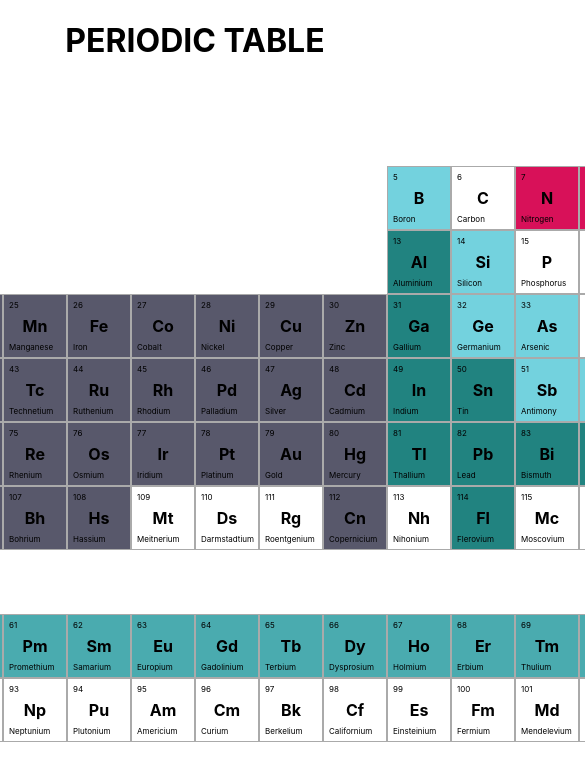
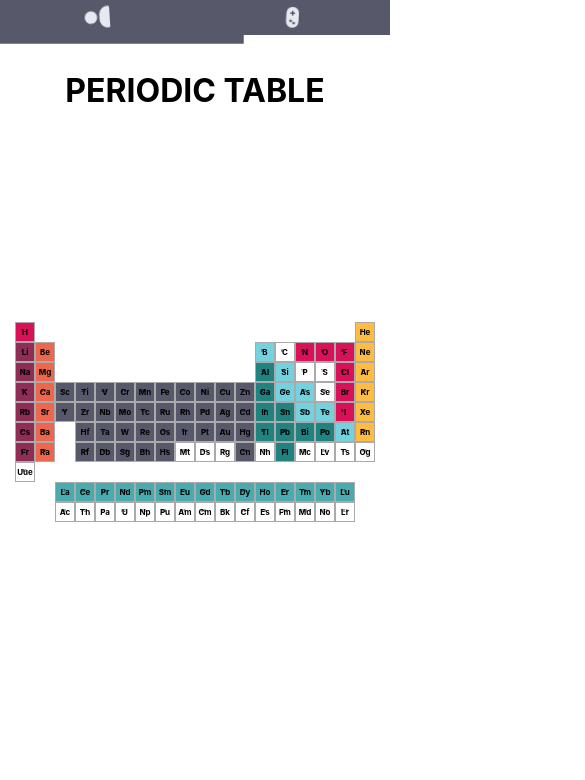
Before and after one commit to vuranokyigit/intperiodic-table, a React (Create React App) app: page / in a window 390 px wide. Shown: the top 780 px of the page, 585 px wide, since content can reach past the window. Built offline with nearby package versions, Linux system fonts and the light colour scheme.

Commit message:
revNavBar

```diff
--- a/package.json
+++ b/package.json
@@ -3,12 +3,15 @@
   "version": "0.1.0",
   "private": true,
   "dependencies": {
+    "@fortawesome/fontawesome-svg-core": "^6.4.0",
+    "@fortawesome/free-solid-svg-icons": "^6.4.0",
+    "@fortawesome/react-fontawesome": "^0.2.0",
     "@testing-library/jest-dom": "^5.16.5",
     "@testing-library/react": "^13.4.0",
     "@testing-library/user-event": "^13.5.0",
     "react": "^18.2.0",
     "react-dom": "^18.2.0",
-    "react-scripts": "5.0.1",
+    "react-scripts": "^5.0.1",
     "web-vitals": "^2.1.4"
   },
   "scripts": {
--- a/src/App.js
+++ b/src/App.js
@@ -1,10 +1,13 @@
 import React from "react";
 import "./App.css"
 import IntPeriodicTable from "./intPeriodicTable";
+import Navbar from "./navBar";
+
 //##TITLE & DESCRIPTION
 const App = () => {
     return (
         <div className="App">
+            <Navbar />
             <h1>PERIODIC TABLE</h1>
             <IntPeriodicTable />
         </div>
--- a/src/intPeriodicTable.css
+++ b/src/intPeriodicTable.css
@@ -6,6 +6,115 @@
     top: 50%;
     left: 50%;
     transform: translate(-50%, -50%);
+}
+/* ##PERIODIC TABLE AREA RESPONSIVE DESIGN */
+@media screen and (max-width:1294px) {
+  .periodic-table{
+    display: grid;
+    grid-template-columns: repeat(18, 60px);
+    position: absolute;
+    grid-template-rows: repeat(10, 60px);
+    top: 50%;
+    left: 50%;
+    transform: translate(-50%, -50%);
+
+  }
+  @media screen and (max-width:1240px) {
+    .periodic-table{
+      display: grid;
+      grid-template-columns: repeat(18, 55px);
+      position: absolute;
+      grid-template-rows: repeat(10, 55px);
+      top: 50%;
+      left: 50%;
+      transform: translate(-50%, -50%);
+    }
+
+  }
+  @media screen and (max-width:1125px) {
+    .periodic-table{
+      display: grid;
+      grid-template-columns: repeat(18, 50px);
+      position: absolute;
+      grid-template-rows: repeat(10, 50px);
+      top: 50%;
+      left: 50%;
+      transform: translate(-50%, -50%);
+    }
+
+  }
+  @media screen and (max-width:971px) {
+    .periodic-table{
+      display: grid;
+      grid-template-columns: repeat(18, 45px);
+      position: absolute;
+      grid-template-rows: repeat(10, 45px);
+      top: 50%;
+      left: 50%;
+      transform: translate(-50%, -50%);
+    }
+
+  }
+   @media screen and (max-width:858px) {
+    .periodic-table{
+      display: grid;
+      grid-template-columns: repeat(18, 40px);
+      position: absolute;
+      grid-template-rows: repeat(10, 40px);
+      top: 50%;
+      left: 50%;
+      transform: translate(-50%, -50%);
+    }
+
+  }
+  @media screen and (max-width:760px) {
+    .periodic-table{
+      display: grid;
+      grid-template-columns: repeat(18, 35px);
+      position: absolute;
+      grid-template-rows: repeat(10, 35px);
+      top: 50%;
+      left: 50%;
+      transform: translate(-50%, -50%);
+    }
+
+  }
+  @media screen and (max-width:660px) {
+    .periodic-table{
+      display: grid;
+      grid-template-columns: repeat(18, 30px);
+      position: absolute;
+      grid-template-rows: repeat(10, 30px);
+      top: 50%;
+      left: 50%;
+      transform: translate(-50%, -50%);
+    }
+
+  }
+  @media screen and (max-width:560px) {
+    .periodic-table{
+      display: grid;
+      grid-template-columns: repeat(18, 25px);
+      position: absolute;
+      grid-template-rows: repeat(10, 25px);
+      top: 50%;
+      left: 50%;
+      transform: translate(-50%, -50%);
+    }
+
+  }
+  @media screen and (max-width:460px) {
+    .periodic-table{
+      display: grid;
+      grid-template-columns: repeat(18, 20px);
+      position: absolute;
+      grid-template-rows: repeat(10, 20px);
+      top: 50%;
+      left: 50%;
+      transform: translate(-50%, -50%);
+    }
+
+  }
 }
 
 .intelement {
@@ -28,10 +137,56 @@
     top: 5px;
     left: 5px;
   }
+  /* ##ELEMENT NUMBER RESPONSIVE DESIGN */
+  @media screen and (max-width:660px) {
+    .intelement .number {
+    font-size: 0px !important;
 
+    }
+
+  }
+  @media screen and (max-width:859px) {
+    .intelement .number {
+    font-size: 4px !important;
+
+    }
+
+  }
   .intelement .name {
     font-size: 8px;
     position: absolute;
     bottom: 5px;
     left: 5px;
   }
+  /* ##ELEMENT NAME RESPONSIVE DESIGN */
+
+
+    @media screen and (max-width:1125px) {
+      .intelement .name {
+      font-size: 6px !important;
+
+      }
+
+    }
+    @media screen and (max-width:859px) {
+      .intelement .name {
+      font-size: 4px !important;
+
+      }
+
+    }
+    @media screen and (max-width:660px) {
+      .intelement .name {
+      font-size: 0px !important;
+
+      }
+    }
+  /* ##ELEMENT SYMBOL RESPONSIVE DESIGN */
+
+  @media screen and (max-width:660px) {
+    .intelement strong {
+    font-size: 8px !important;
+
+    }
+
+  }
--- /dev/null
+++ b/src/navBar.css
@@ -0,0 +1,31 @@
+nav{
+    width: 100%;
+    top: 0;
+    left: 0;
+}
+nav .container{
+    height: 50px !important;
+}
+nav #navbar_left .navbar-left-button{
+    background-color: #58586B;
+    border: none;
+    height: 35px;
+    width: 50%;
+    float: left;
+}
+nav #navbar_left .navbar-left-button:hover{
+    transform: scale(1.5, 1.5);
+    z-index: 1;
+}
+
+nav #navbar_right .navbar-right-button{
+    background-color: #58586B;
+    border: none;
+    height: 35px;
+    width: 50%;
+    float: right;
+}
+nav #navbar_right .navbar-right-button:hover{
+    transform: scale(1.5, 1.5);
+    z-index: 1;
+}
--- /dev/null
+++ b/src/navBar.js
@@ -0,0 +1,37 @@
+import React from "react";
+import "./navBar.css";
+import { FontAwesomeIcon } from "@fortawesome/react-fontawesome";
+import {faUser } from "@fortawesome/free-solid-svg-icons";
+import { faGamepad } from "@fortawesome/free-solid-svg-icons";
+
+
+
+export const NavBar = () => {
+    return (
+        <nav id="navbar">
+        <div class="container">
+            <div class="row">
+                <div id="navbar_left" class="col-6">
+                    <button className="navbar-left-button">
+                    <FontAwesomeIcon icon={faUser} spin size="lg" style={{color: "#e6e9ef",}} />
+                    </button>
+                </div>
+                <div id="navbar_right" class="col-6">
+                <button className="navbar-right-button">
+                <FontAwesomeIcon icon={faGamepad} spin spinReverse size="lg" style={{color: "#e6e9ef",}} />
+                </button>
+
+                </div>
+            </div>
+        </div>
+    </nav>
+    )
+}
+
+
+
+
+
+
+
+export default NavBar;
```
Also changed, not shown: 1 other file (tests, documents, lock files or other folders).
